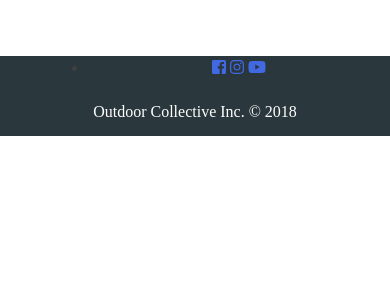
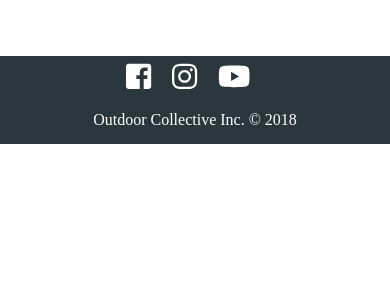
Before and after one commit to ermiljordan/OutdoorCollectives1, a WordPress theme: template themes/odc/page.php in a window 390 px wide. Shown: the part 90-390 px from the top of the page. Run offline with PHP 8.4 and a stand-in for WordPress, Linux system fonts and the light colour scheme; the site name, menu and one post (Sample post) are stand-ins, and other content is empty; some libraries are stand-ins or nearby versions.

Commit message:
style tablet

```diff
--- a/themes/odc/sass/_footer.scss
+++ b/themes/odc/sass/_footer.scss
@@ -7,3 +7,19 @@ img.logo-footer {
   display: flex;
   margin: 0 auto;
 }
+.social-md {
+  align-items: center;
+  ul {
+    margin: 0 auto;
+    padding: 0;
+    font-size: 1.8rem;
+    height: 3.5rem;
+  }
+}
+.icon-media {
+  a {
+    color: white;
+    text-align: center;
+    margin-right: .8rem;
+  }
+}
--- a/themes/odc/sass/_global.scss
+++ b/themes/odc/sass/_global.scss
@@ -7,12 +7,17 @@ h2 {
   font-family:'Novecento';
   font-weight: 600;
   font-style: normal;
+  font-size: 1.5rem;
   text-transform: uppercase;
   margin: 0 auto;
   text-align: center;
   color: #A6B49B;
+  padding-top: 2rem;
+  padding-bottom: 2rem;
+  max-width: 80%;
 }
 p {
+  max-width: 80%;
   font-family: 'Novecento sans';
   font-weight: normal;
   font-style: normal;
--- a/themes/odc/style.css
+++ b/themes/odc/style.css
@@ -998,12 +972,17 @@ h2 {
   font-family: 'Novecento';
   font-weight: 600;
   font-style: normal;
+  font-size: 1.5rem;
   text-transform: uppercase;
   margin: 0 auto;
   text-align: center;
-  color: #A6B49B; }
+  color: #A6B49B;
+  padding-top: 2rem;
+  padding-bottom: 2rem;
+  max-width: 80%; }
 
 p {
+  max-width: 80%;
   font-family: 'Novecento sans';
   font-weight: normal;
   font-style: normal;
@@ -1058,6 +1037,21 @@ img.logo-footer {
   display: flex;
   margin: 0 auto; }
 
+.social-md {
+  -webkit-box-align: center;
+      -ms-flex-align: center;
+          align-items: center; }
+  .social-md ul {
+    margin: 0 auto;
+    padding: 0;
+    font-size: 1.8rem;
+    height: 3.5rem; }
+
+.icon-media a {
+  color: white;
+  text-align: center;
+  margin-right: .8rem; }
+
 /*--------------------------------------------------------------
 # Embedded Fonts
 --------------------------------------------------------------*/
```
Also changed, not shown: other parts of themes/odc/style.css (+3 -29 lines), themes/odc/js/script.js (+14 -13 lines), themes/odc/sass/_home.scss (+6 -29 lines), themes/odc/build/css/style.min.css, 1 other file.
